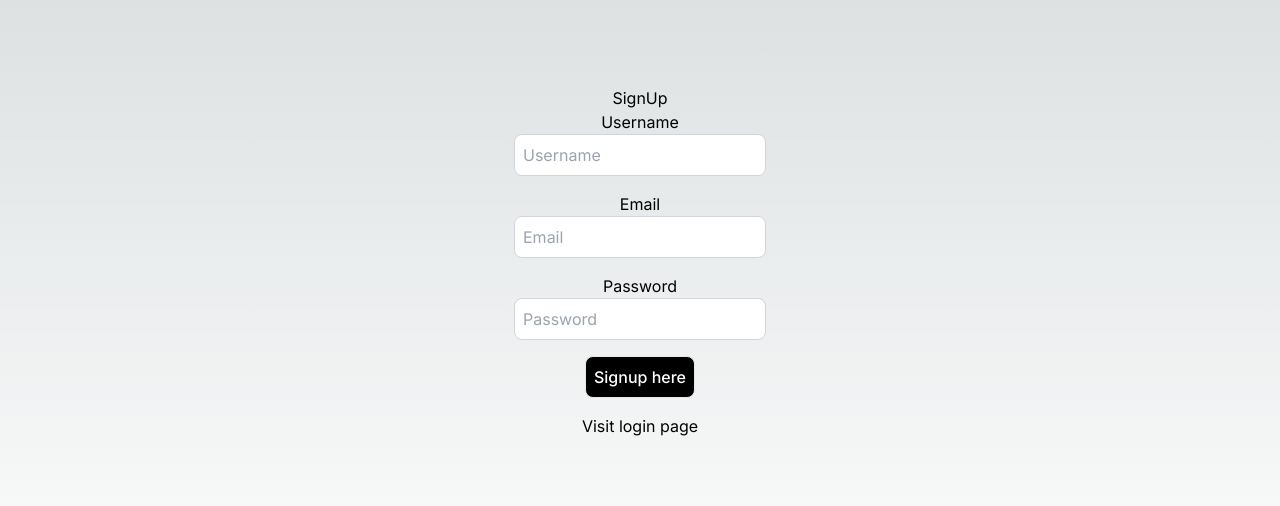
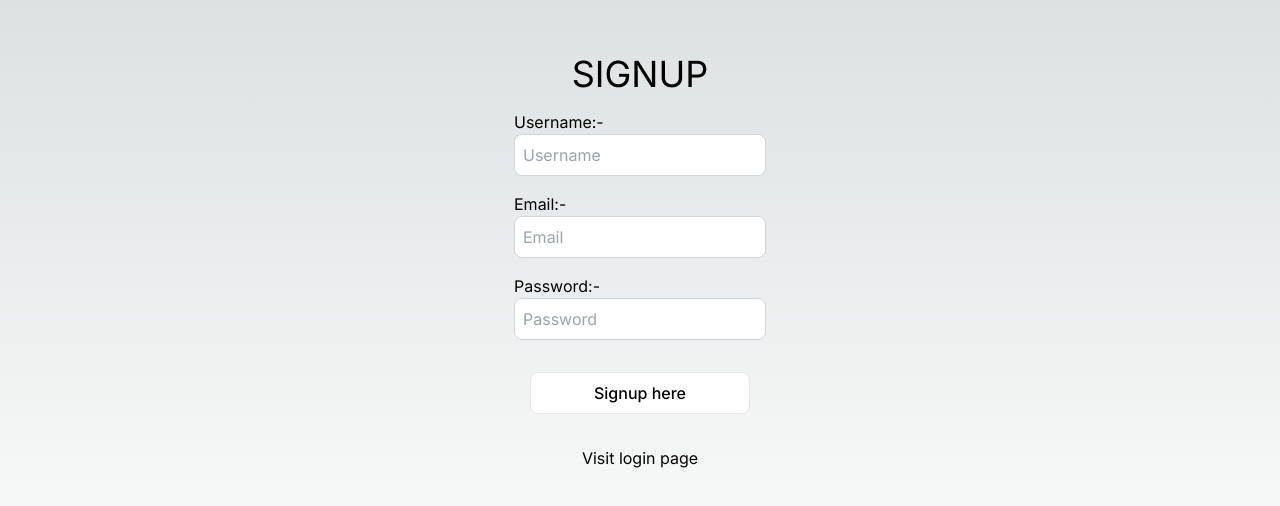
Before and after one commit to AakashJyoti/master_next, a Next.js app: page /signup in a window 1280 px wide. Shown: the part 138-644 px from the top of the page. Built offline with nearby package versions, Linux system fonts and the light colour scheme.

Commit message:
form validation added to login and signup form

```diff
--- a/src/app/login/page.tsx
+++ b/src/app/login/page.tsx
@@ -5,29 +5,34 @@ import React from "react";
 import { useRouter } from "next/navigation";
 import axios from "axios";
 import toast, { Toaster } from "react-hot-toast";
+import { useForm, SubmitHandler } from "react-hook-form";
 
-type UserType = {
+type FormValues = {
   email: string;
   password: string;
 };
 
 export default function LoginPage() {
   const router = useRouter();
-  const [user, setUser] = React.useState<UserType>({
-    email: "",
-    password: "",
-  });
   const [loading, setLoading] = React.useState<boolean>(false);
 
-  const handleLogin = async () => {
+  const {
+    register,
+    handleSubmit,
+    reset,
+    formState: { errors },
+  } = useForm<FormValues>();
+
+  const handleLogin: SubmitHandler<FormValues> = async (formData) => {
     setLoading(true);
     try {
       const { statusText, status, data } = await axios.post(
         "/api/users/login",
-        user
+        formData
       );
 
       if (statusText === "OK" && status === 200) {
+        reset();
         toast.success("Login Successful");
         router.push("/profile");
       } else {
@@ -44,37 +49,59 @@ export default function LoginPage() {
 
   return (
     <div className="flex flex-col items-center justify-center min-h-screen py-2">
-      <h1>Login</h1>
-
-      <label htmlFor="email">Email</label>
+      <h1 className="text-4xl">LOGIN</h1>
+      <form onSubmit={handleSubmit(handleLogin)} className="flex flex-col m-4">
+        <div className="mb-4 flex flex-col">
+          <label htmlFor="email">Email:-</label>
           <input
             type="text"
             id="email"
             placeholder="Email"
-        value={user.email}
-        onChange={(e) => setUser({ ...user, email: e.target.value })}
-        className="p-2 border border-gray-300 rounded-lg mb-4 focus:outline-none focus:border-gray-600 text-black"
+            {...register("email", {
+              required: true,
+              pattern:
+                /^(([^<>()[\]\\.,;:\s@"]+(\.[^<>()[\]\\.,;:\s@"]+)*)|(".+"))@((\[[0-9]{1,3}\.[0-9]{1,3}\.[0-9]{1,3}\.[0-9]{1,3}\])|(([a-zA-Z\-0-9]+\.)+[a-zA-Z]{2,}))$/,
+            })}
+            className="p-2 border border-gray-300 rounded-lg  focus:outline-none focus:border-gray-600 text-black"
           />
-
-      <label htmlFor="password">Password</label>
+          {errors?.email && (
+            <span>
+              {errors?.email.type === "required" && "This field is required"}
+              {errors?.email.type === "pattern" && "Invalid Email"}
+            </span>
+          )}
+        </div>
+        <div className="mb-4 flex flex-col">
+          <label htmlFor="password">Password:-</label>
           <input
             type="password"
             id="password"
             placeholder="Password"
-        value={user.password}
-        onChange={(e) => setUser({ ...user, password: e.target.value })}
-        className="p-2 border border-gray-300 rounded-lg mb-4 focus:outline-none focus:border-gray-600 text-black"
+            {...register("password", {
+              required: true,
+              maxLength: 8,
+              minLength: 6,
+            })}
+            className="p-2 border border-gray-300 rounded-lg focus:outline-none focus:border-gray-600 text-black"
           />
-
+          {errors?.password && (
+            <span>
+              {errors?.password.type === "required" && "This field is required"}
+              {errors?.password.type === "maxLength" &&
+                "Minimum 6 digit requird"}
+              {errors?.password.type === "minLength" &&
+                "Maximum 8 digit required"}
+            </span>
+          )}
+        </div>
         <button
-        onClick={handleLogin}
-        disabled={
-          user.email.length && user.password.length && !loading ? false : true
-        }
-        className="p-2 border border-gray-200 rounded-lg mb-4 focus:outline-none focus:border-gray-600 bg-white text-black font-medium disabled:bg-black disabled:text-white"
+          type="submit"
+          disabled={!loading ? false : true}
+          className="p-2 border border-gray-200 rounded-lg m-4 focus:outline-none focus:border-gray-600 bg-white text-black font-medium disabled:bg-black disabled:text-white"
         >
           {loading ? "Logging in..." : "Login here"}
         </button>
+      </form>
 
       <Link href={"/signup"}>Visit signup page</Link>
       <Toaster />
--- a/src/app/profile/page.tsx
+++ b/src/app/profile/page.tsx
@@ -1,6 +1,5 @@
 "use client";
 
-import Link from "next/link";
 import React from "react";
 import { useRouter } from "next/navigation";
 import axios from "axios";
@@ -8,26 +7,6 @@ import toast, { Toaster } from "react-hot-toast";
 
 export default function ProfilePage() {
   const router = useRouter();
-  const [loading, setLoading] = React.useState<boolean>(false);
-
-  const handleLogout = async () => {
-    setLoading(true);
-    try {
-      const { statusText, status, data } = await axios.get("/api/users/logout");
-      if (statusText === "OK" && status === 200) {
-        toast.success("Logout Successful");
-        router.push("/login");
-      } else {
-        toast.error(
-          `Logut failed, statusText: ${statusText}, status: ${status}`
-        );
-      }
-    } catch (error: any) {
-      toast.error(error.response.data.error);
-    } finally {
-      setLoading(false);
-    }
-  };
 
   React.useEffect(() => {
     const getloggedUserInfo = async () => {
@@ -38,6 +17,7 @@ export default function ProfilePage() {
         console.log(data.data._id);
         router.push(`/profile/${data.data._id}`);
       } catch (error: any) {
+        router.push("/profile/userNotFound");
         toast.error(error.response.data.error);
       }
     };
@@ -47,12 +27,7 @@ export default function ProfilePage() {
   return (
     <div className="flex flex-col items-center justify-center min-h-screen py-2 gap-2">
       <h1 className="text-3xl">ProfilePage</h1>
-      <button
-        onClick={handleLogout}
-        className="p-2 border border-gray-200 rounded-lg mb-4 focus:outline-none focus:border-gray-600"
-      >
-        {loading ? "Loging out..." : "Logout"}
-      </button>
+      <h1 className="text-3xl">Loaging userInfo...</h1>
       <Toaster />
     </div>
   );
--- /dev/null
+++ b/src/app/profile/userNotFound/page.tsx
@@ -0,0 +1,43 @@
+"use client";
+
+import React from "react";
+import { useRouter } from "next/navigation";
+import axios from "axios";
+import toast, { Toaster } from "react-hot-toast";
+
+export default function LoggedUserInfo() {
+  const router = useRouter();
+  const [loading, setLoading] = React.useState<boolean>(false);
+
+  const handleLogout = async () => {
+    setLoading(true);
+    try {
+      const { statusText, status, data } = await axios.get("/api/users/logout");
+      if (statusText === "OK" && status === 200) {
+        toast.success("Logout Successful");
+        router.push("/login");
+      } else {
+        toast.error(
+          `Logut failed, statusText: ${statusText}, status: ${status}`
+        );
+      }
+    } catch (error: any) {
+      toast.error(error.response.data.error);
+    } finally {
+      setLoading(false);
+    }
+  };
+
+  return (
+    <div>
+      <h1>Logged user is not found</h1>
+      <button
+        onClick={handleLogout}
+        className="p-2 border border-gray-200 rounded-lg mb-4 focus:outline-none focus:border-gray-600"
+      >
+        {loading ? "Loging out..." : "Logout"}
+      </button>
+      <Toaster />
+    </div>
+  );
+}
--- a/src/app/signup/page.tsx
+++ b/src/app/signup/page.tsx
@@ -5,8 +5,9 @@ import React from "react";
 import { useRouter } from "next/navigation";
 import axios from "axios";
 import toast, { Toaster } from "react-hot-toast";
+import { useForm, SubmitHandler } from "react-hook-form";
 
-type UserType = {
+type FormValues = {
   email: string;
   password: string;
   username: string;
@@ -14,22 +15,25 @@ type UserType = {
 
 export default function SignUpPage() {
   const router = useRouter();
-  const [user, setUser] = React.useState<UserType>({
-    email: "",
-    password: "",
-    username: "",
-  });
   const [loading, setLoading] = React.useState<boolean>(false);
 
-  const handleSignUp = async () => {
+  const {
+    register,
+    handleSubmit,
+    reset,
+    formState: { errors },
+  } = useForm<FormValues>();
+
+  const handleSignUp: SubmitHandler<FormValues> = async (formData) => {
     setLoading(true);
     try {
       const { statusText, status, data } = await axios.post(
         "/api/users/signup",
-        user
+        formData
       );
 
       if (statusText === "Created" && status === 201) {
+        reset();
         toast.success("Signup Successful");
         router.push("/login");
       } else {
@@ -46,52 +50,77 @@ export default function SignUpPage() {
 
   return (
     <div className="flex flex-col items-center justify-center min-h-screen py-2">
-      <h1>SignUp</h1>
-
-      <label htmlFor="username">Username</label>
+      <h1 className="text-4xl">SIGNUP</h1>
+      <form onSubmit={handleSubmit(handleSignUp)} className="flex flex-col m-4">
+        <div className="mb-4 flex flex-col">
+          <label htmlFor="username">Username:-</label>
           <input
             type="text"
             id="username"
             placeholder="Username"
-        value={user.username}
-        onChange={(e) => setUser({ ...user, username: e.target.value })}
-        className="p-2 border border-gray-300 rounded-lg mb-4 focus:outline-none focus:border-gray-600 text-black"
+            {...register("username", { required: true })}
+            className="p-2 border border-gray-300 rounded-lg focus:outline-none focus:border-gray-600 text-black"
           />
+          {errors?.username && (
+            <span>
+              {errors?.username.type === "required" && "This field is required"}
+            </span>
+          )}
+        </div>
 
-      <label htmlFor="email">Email</label>
+        <div className="mb-4 flex flex-col">
+          <label htmlFor="email">Email:-</label>
           <input
             type="text"
             id="email"
             placeholder="Email"
-        value={user.email}
-        onChange={(e) => setUser({ ...user, email: e.target.value })}
-        className="p-2 border border-gray-300 rounded-lg mb-4 focus:outline-none focus:border-gray-600 text-black"
+            {...register("email", {
+              required: true,
+              pattern:
+                /^(([^<>()[\]\\.,;:\s@"]+(\.[^<>()[\]\\.,;:\s@"]+)*)|(".+"))@((\[[0-9]{1,3}\.[0-9]{1,3}\.[0-9]{1,3}\.[0-9]{1,3}\])|(([a-zA-Z\-0-9]+\.)+[a-zA-Z]{2,}))$/,
+            })}
+            className="p-2 border border-gray-300 rounded-lg focus:outline-none focus:border-gray-600 text-black"
           />
+          {errors?.email && (
+            <span>
+              {errors?.email.type === "required" && "This field is required"}
+              {errors?.email.type === "pattern" && "Invalid Email"}
+            </span>
+          )}
+        </div>
 
-      <label htmlFor="password">Password</label>
+        <div className="mb-4 flex flex-col">
+          <label htmlFor="password">Password:-</label>
           <input
             type="password"
             id="password"
             placeholder="Password"
-        value={user.password}
-        onChange={(e) => setUser({ ...user, password: e.target.value })}
-        className="p-2 border border-gray-300 rounded-lg mb-4 focus:outline-none focus:border-gray-600 text-black"
+            {...register("password", {
+              required: true,
+              maxLength: 8,
+              minLength: 6,
+            })}
+            className="p-2 border border-gray-300 rounded-lg focus:outline-none focus:border-gray-600 text-black"
           />
+          {errors?.password && (
+            <span>
+              {errors?.password.type === "required" && "This field is required"}
+              {errors?.password.type === "maxLength" &&
+                "Minimum 6 digit requird"}
+              {errors?.password.type === "minLength" &&
+                "Maximum 8 digit required"}
+            </span>
+          )}
+        </div>
 
         <button
-        onClick={handleSignUp}
-        disabled={
-          user.email.length &&
-          user.password.length &&
-          user.username.length &&
-          !loading
-            ? false
-            : true
-        }
-        className="p-2 border border-gray-200 rounded-lg mb-4 focus:outline-none focus:border-gray-600 bg-white text-black font-medium disabled:bg-black disabled:text-white"
+          type="submit"
+          disabled={!loading ? false : true}
+          className="p-2 border border-gray-200 rounded-lg m-4 focus:outline-none focus:border-gray-600 bg-white text-black font-medium disabled:bg-black disabled:text-white"
         >
           {loading ? "Signing up..." : "Signup here"}
         </button>
+      </form>
 
       <Link href={"/login"}>Visit login page</Link>
 
```
Lines whose indentation alone changed are shown as unchanged.
